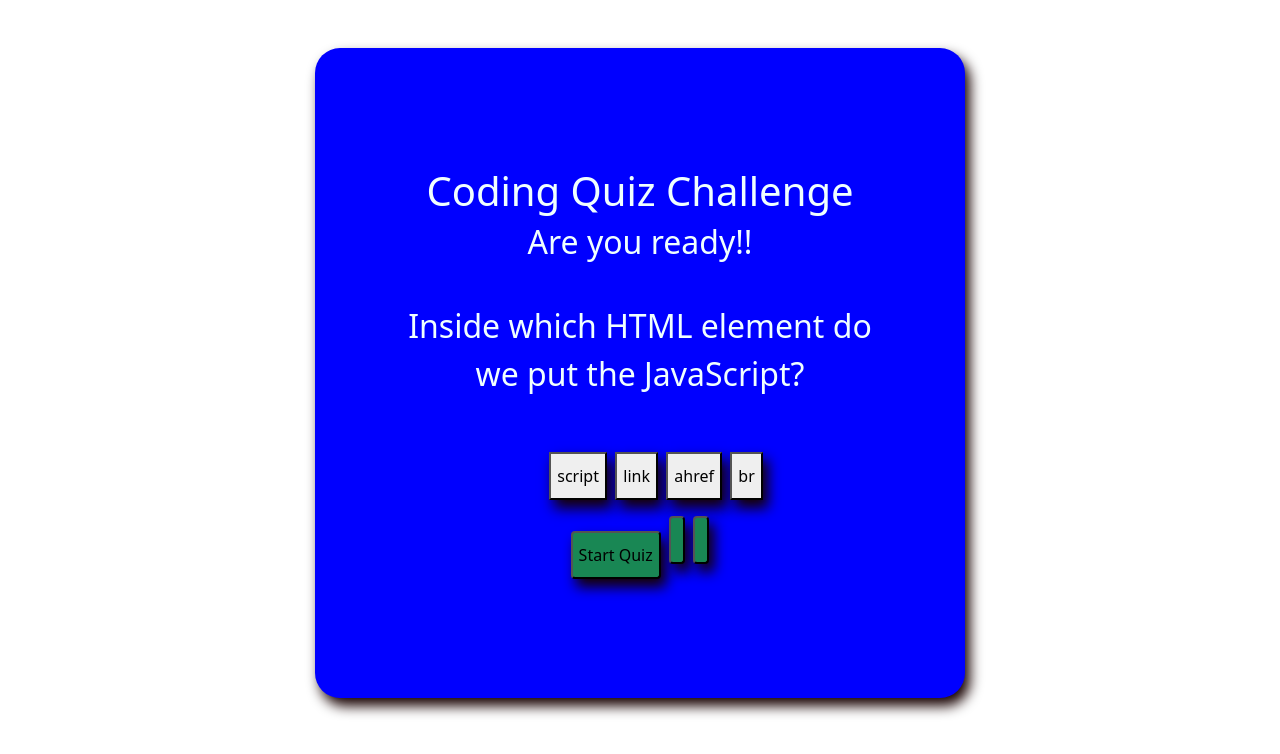
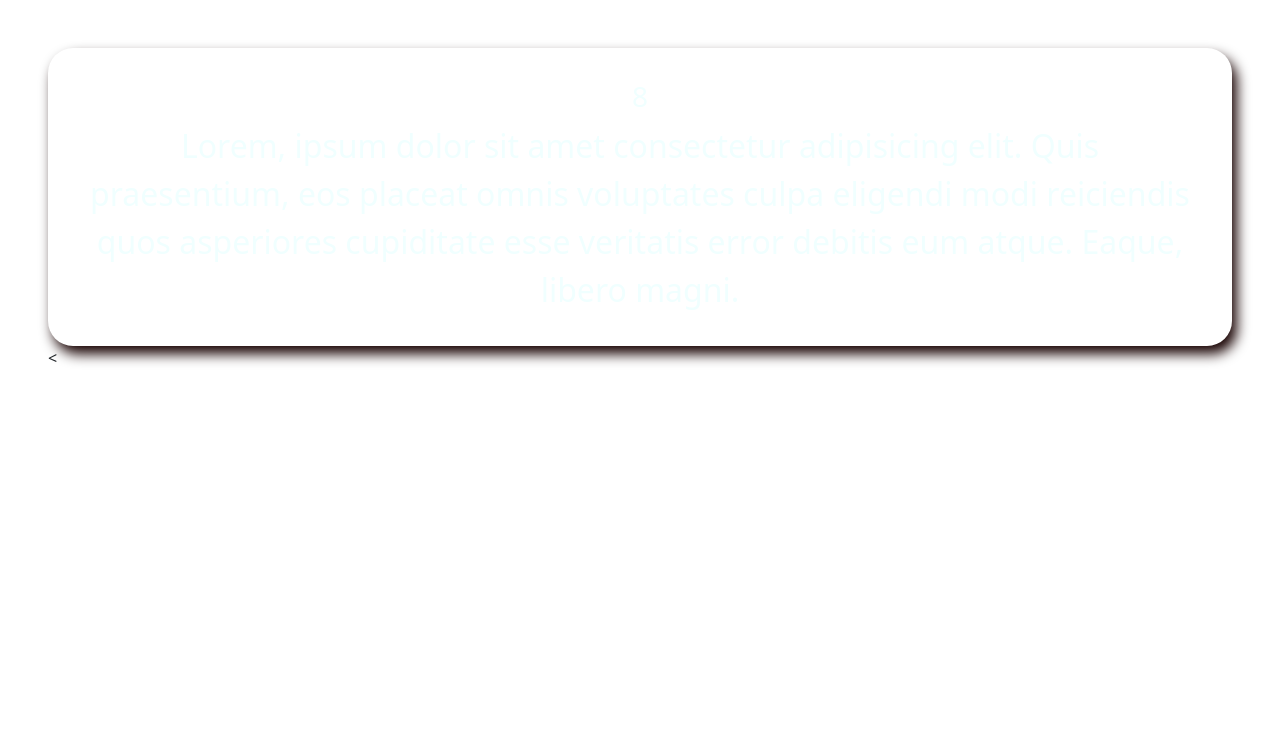
Before and after one commit to Aaronf87/codeQuiz, a plain HTML site: page index.html in a window 1280 px wide. Both pictures are taken after a click on the button "Start Quiz". Drawn offline with nearby package versions, Linux system fonts and the light colour scheme.

Commit message:
refractored js and html

```diff
--- a/index.html
+++ b/index.html
@@ -1,43 +1,66 @@
 <!DOCTYPE html>
 <html lang="en">
+
 <head>
     <meta charset="UTF-8">
     <meta http-equiv="X-UA-Compatible" content="IE=edge">
     <meta name="viewport" content="width=device-width, initial-scale=1.0">
     <title>Code Quiz App</title>
-    <link
-      href="https://cdn.jsdelivr.net/npm/bootstrap@5.1.3/dist/css/bootstrap.min.css"
-      rel="stylesheet"
-      integrity="sha384-1BmE4kWBq78iYhFldvKuhfTAU6auU8tT94WrHftjDbrCEXSU1oBoqyl2QvZ6jIW3"
-      crossorigin="anonymous"
-    />
+    <link href="https://cdn.jsdelivr.net/npm/bootstrap@5.1.3/dist/css/bootstrap.min.css" rel="stylesheet"
+        integrity="sha384-1BmE4kWBq78iYhFldvKuhfTAU6auU8tT94WrHftjDbrCEXSU1oBoqyl2QvZ6jIW3" crossorigin="anonymous" />
     <link rel="stylesheet" href="style.css">
 </head>
-<body class = "m-5">
-    <section id = quiz-area>
-        <div class="container">
-<h1>Coding Quiz Challenge</h1>
-<h2>Are you ready!!</h2>
-<!-- timer goes here -->
-<h3 id = "time"></h3>
-<!-- questions go here -->
-<p id="question-number-display"></p>
-    <div class="questions-list">
+
+<body class="m-5">
+
+    <div class="welcome">
+        <h1>Coding Quiz Challenge</h1>
+        <h2>Are you ready!!</h2>
+        <button id="start-btn" class="bg-success rounded">Start Quiz</button>
+    </div>
+
+    <div class="quiz">
+        <h3 id="time">30</h3>
+        <div class="questions-list">Lorem, ipsum dolor sit amet consectetur adipisicing elit. Quis praesentium, eos placeat omnis voluptates culpa eligendi modi reiciendis quos asperiores cupiditate esse veritatis error debitis eum atque. Eaque, libero magni.</div>
+
+        <!-- //////////////////////////////////// -->
+        <!-- chocies go here -->
         <div class="chocies">
-        <ul>
-        <button id  ="c1"></button>
-        <button id ="c2"></button>
-        <button id ="c3"></button>
-        <button id ="c4"></button>
-    </ul>
+
+        </div>
+
     </div>
-</div>
-<!-- start button below -->
-<button id = "button" class="bg-success rounded">Start Quiz</button>
-<button id = "button2" class="bg-success rounded"></button>
-<button id = "button3" class="bg-success rounded"></button>
-</div>
-</section>
-    <script src = "script.js"> </script>
+
+
+    <div class="end">Lorem ipsum dolor sit amet consectetur adipisicing elit. Aperiam natus deleniti accusamus provident, vitae ipsam iste ducimus dignissimos fugiat expedita saepe exercitationem non cupiditate dicta, accusantium sequi ipsa vel quisquam.</div>
+
+
+
+
+    <!-- //////////////////////////////////// -->
+    <!-- <div class="container"> -->
+
+
+
+    <!-- //////////////////////////////////// -->
+    <!-- timer goes here -->
+
+    <!-- //////////////////////////////////// -->
+
+
+    <!-- questions go here -->
+
+
+    < <!-- //////////////////////////////////// -->
+
+
+        <!-- start button below -->
+        <!-- <button id="button2" class="bg-success rounded"></button>
+        <button id="button3" class="bg-success rounded"></button> -->
+
+        <!-- //////////////////////////////////// -->
+
+        <script src="script.js"> </script>
 </body>
+
 </html>
--- a/script.js
+++ b/script.js
@@ -1,6 +1,11 @@
 // get element by ID into a variable in section
 // create a timer
 // create questions with multiple choice
+
+
+
+
+
 let question1 = [ {
      question: "Inside which HTML element do we put the JavaScript? ",
      choices: ["script", "link", "ahref", "br"],
@@ -19,67 +24,37 @@ let question1 = [ {
   ];
 
 
-var buttonElement = document.getElementById("button");
-var buttonElement2 = document.getElementById("button2");
-var buttonElement3 = document.getElementById("button3");
-var questionPelement = document.getElementById("question-number-display");
-var c1 = document.getElementById("c1");
-var c2 = document.getElementById("c2");
-var c3 = document.getElementById("c3");
-var c4 = document.getElementById("c4");
-qChoices = [questionInside,questionHow,questionWhich];
+var startButton = document.getElementById("start-btn");
+var welcomeContainer = document.querySelector(".welcome");
+var quiz = document.querySelector(".quiz");
+var end = document.querySelector(".end");
+var  timer = document.querySelector("#time");
+var seconds =  10;
+// qChoices = [questionInside,questionHow,questionWhich];
 
-// let qInside = function questionInside() {
-//  // syntax used to acess the array object index 0
-//  questionPelement.innerHTML = question1[0].question;
-//  c1.innerHTML = question1[0].choices[0];
-//  c2.innerHTML = question1[0].choices[1];
-//  c3.innerHTML = question1[0].choices[2];
-//  c4.innerHTML = question1[0].choices[3];
-// };
-// let qWhich = function questionWhich() {
-//  // syntax used to acess the array object index 1
-//  questionPelement.innerHTML = question1[1].question;
-//  c1.innerHTML = question1[1].choices[0];
-//  c2.innerHTML = question1[1].choices[1];
-//  c3.innerHTML = question1[1].choices[2];
-//  c4.innerHTML = question1[1].choices[3];
-// };
-// let qHow = function questionHow() {
-//  // syntax used to acess the array object index 2
-//  questionPelement.innerHTML = question1[2].question;
-//  c1.innerHTML = question1[2].choices[0];
-//  c2.innerHTML = question1[2].choices[1];
-//  c3.innerHTML = question1[2].choices[2];
-//  c4.innerHTML = question1[2].choices[3];
-// };
-function questionInside() {
-   // syntax used to acess the array object index 0
-   questionPelement.textContent = question1[0].question;
-   c1.innerHTML = question1[0].choices[0];
-   c2.innerHTML = question1[0].choices[1];
-   c3.innerHTML = question1[0].choices[2];
-   c4.innerHTML = question1[0].choices[3];
-  };
-function questionWhich() {
-   // syntax used to acess the array object index 1
-   questionPelement.innerHTML = question1[1].question;
-   c1.innerHTML = question1[1].choices[0];
-   c2.innerHTML = question1[1].choices[1];
-   c3.innerHTML = question1[1].choices[2];
-   c4.innerHTML = question1[1].choices[3];
-   buttonElement2.innerText = ("Next question")
-  };
- function questionHow() {
-   // syntax used to acess the array object index 2
-   questionPelement.innerHTML = question1[2].question;
-   c1.innerHTML = question1[2].choices[0];
-   c2.innerHTML = question1[2].choices[1];
-   c3.innerHTML = question1[2].choices[2];
-   c4.innerHTML = question1[2].choices[3];
-   buttonElement3.innerText = ("Next question")
+quiz.style.display = "none";
+end.style.display = "none";
 
-  };
+startButton.addEventListener("click", function() {
+welcomeContainer.style.display = "none";
+quiz.style.display = "block";
+setTimer();
+})
+
+function setTimer(){
+var time = setInterval(
+   function(){
+      seconds--;
+      console.log(seconds);
+      timer.innerHTML = seconds;
+      if (seconds == 0){
+         clearInterval(time);
+      }
+   }
+,1000)
+
+}
+
 
   function start(){
    if (true) {
@@ -93,6 +68,5 @@ function qArray(){
    qArray();
 }
 
-buttonElement.addEventListener("click", questionInside);
-buttonElement2.addEventListener("click", questionWhich);
-buttonElement3.addEventListener("click", questionHow);
+
+console.log(question1.question);
--- a/style.css
+++ b/style.css
@@ -10,17 +10,14 @@ body{
     justify-content: space-evenly;
  }
 
-#quiz-area{
+.welcome, .quiz, .choices{
     padding: 2rem;
     font-size: 2rem;
-    display: flex;
     text-align: center;
     color: azure;
     box-shadow: 5px 8px 13px 0px rgba(23, 0, 0, 1);
     border-radius: 25px;
-    background-color: blue;
-    height: 650px;
-    width: 650px;
+
     margin:auto;
 }
 #question-number-display{
```
